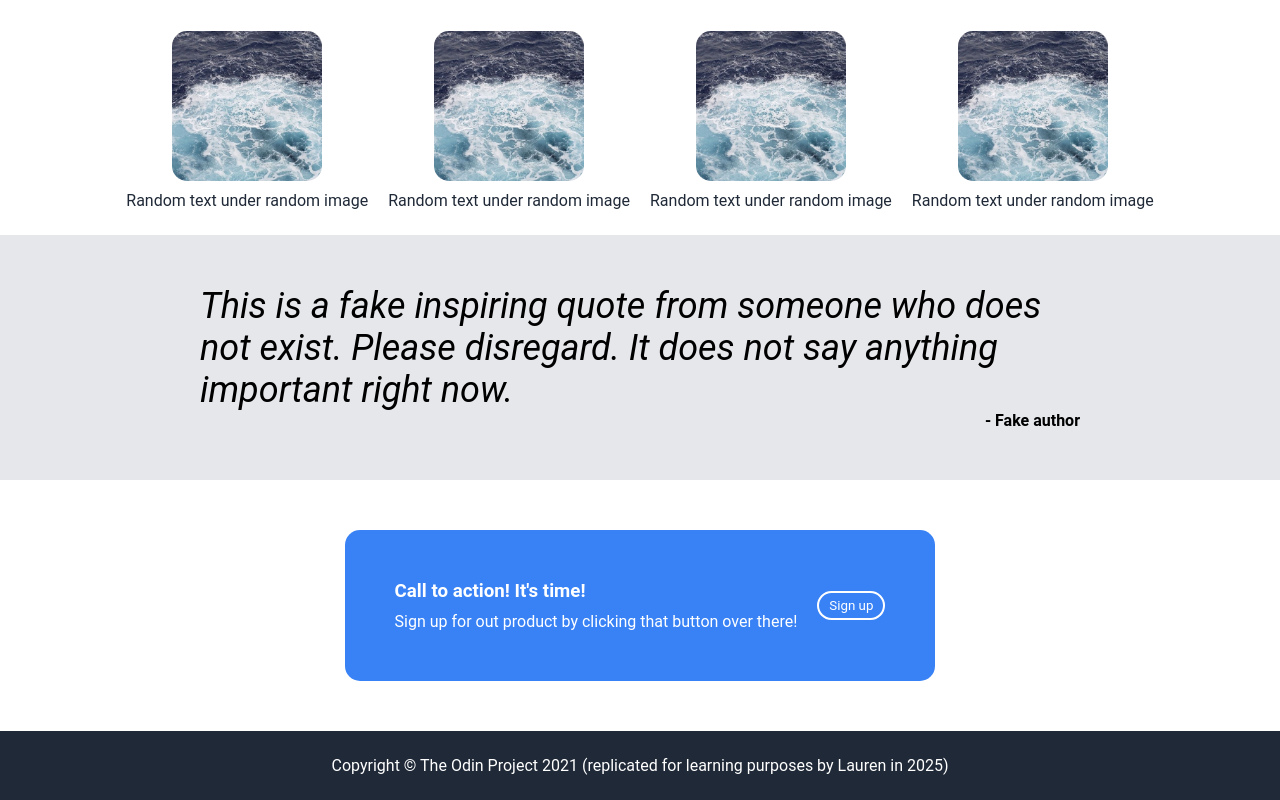
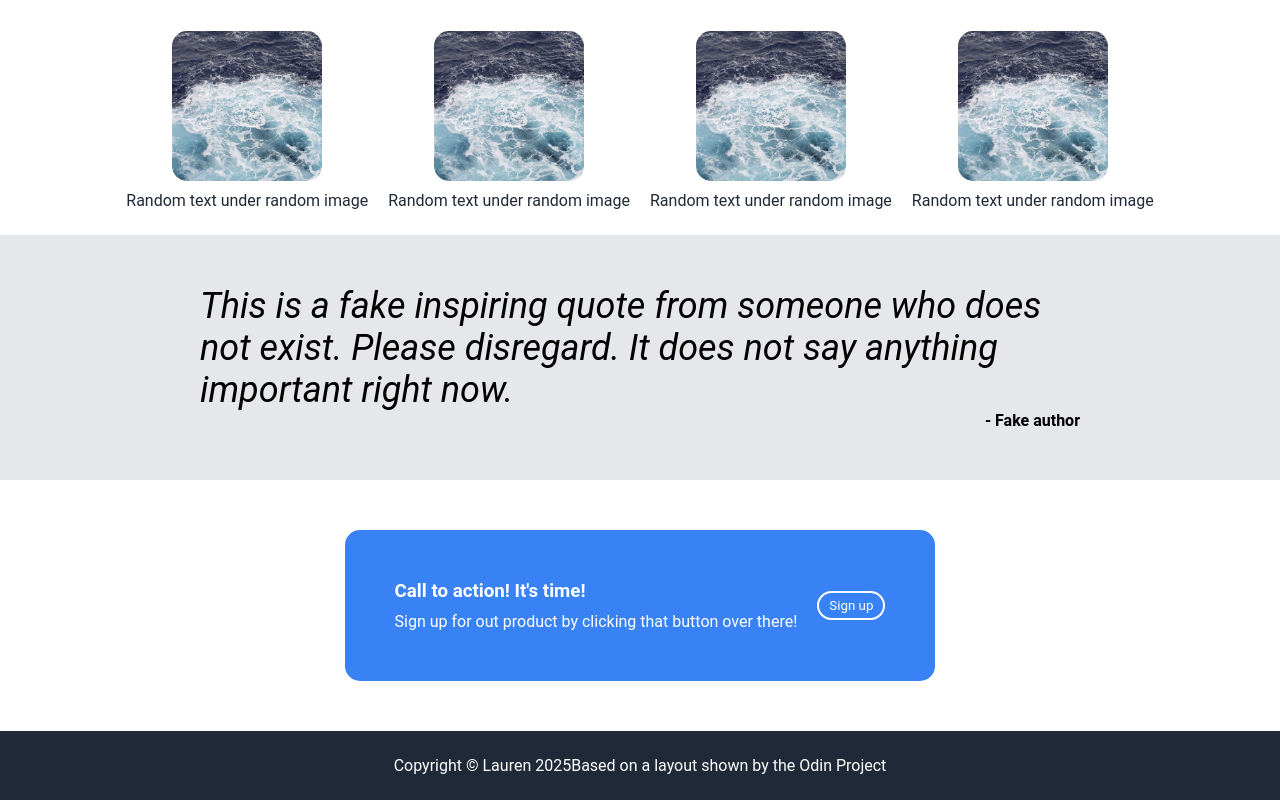
Before and after one commit to laurencrtr/odin-landing-page, a plain HTML site: page index.html in a window 1280 px wide. Shown: the part 874-1674 px from the top of the page. Drawn offline with Linux system fonts and the light colour scheme.

Commit message:
Updated footer text

```diff
--- a/index.html
+++ b/index.html
@@ -75,7 +75,8 @@
         </div>
 
         <div class="footer-box">
-            <p>Copyright &copy; The Odin Project 2021 (replicated for learning purposes by Lauren in 2025)</p>
+            <p>Copyright &copy; Lauren 2025</p>
+            <p>Based on a layout shown by the Odin Project</p>
         </div>
     </div>
 
```
